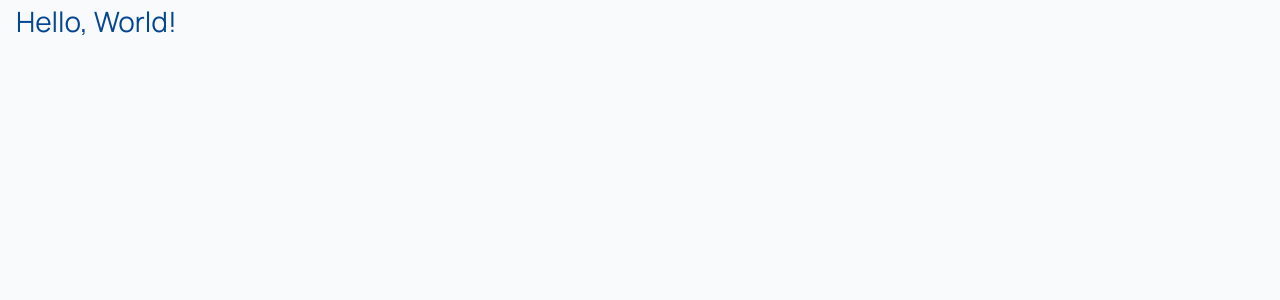
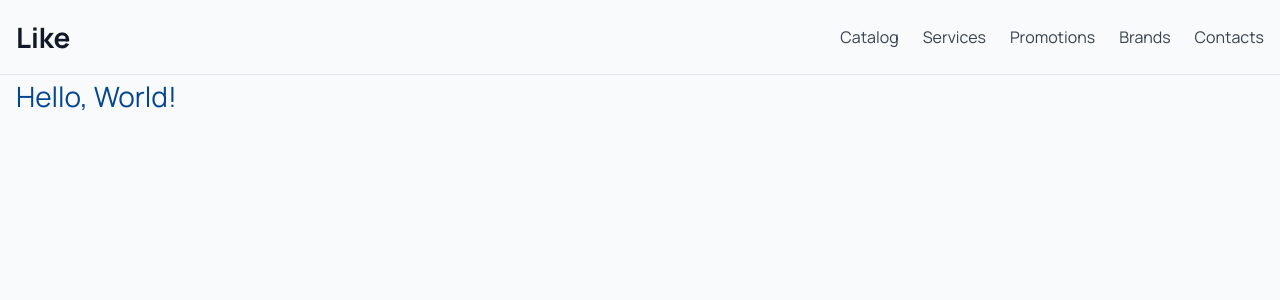
Before and after one commit to kyrlyama/likefon-website, a Next.js app: page / in a window 1280 px wide. Shown: the top 300 px of the page. Built offline with nearby package versions, Linux system fonts and the light colour scheme.

Commit message:
Add responsive Header

```diff
--- a/app/layout.tsx
+++ b/app/layout.tsx
@@ -1,6 +1,7 @@
 import type { Metadata } from "next";
 import { Manrope } from "next/font/google";
 import "./globals.css";
+import { Header } from "@/components/Header";
 
 const manrope = Manrope({
   variable: "--font-manrope",
@@ -15,7 +16,10 @@ export const metadata: Metadata = {
 export default function RootLayout({ children }: LayoutProps<"/">) {
   return (
     <html lang="en" className={`${manrope.variable} h-full antialiased`}>
-      <body className="min-h-full flex flex-col">{children}</body>
+      <body className="flex min-h-full flex-col">
+        <Header />
+        {children}
+      </body>
     </html>
   );
 }
--- /dev/null
+++ b/components/Header.tsx
@@ -0,0 +1,50 @@
+import Link from "next/link";
+import { Menu } from "lucide-react";
+import { Container } from "@/components/Container";
+
+type NavLink = {
+  href: string;
+  label: string;
+};
+
+const navLinks: NavLink[] = [
+  { href: "/catalog", label: "Catalog" },
+  { href: "/services", label: "Services" },
+  { href: "/promotions", label: "Promotions" },
+  { href: "/brands", label: "Brands" },
+  { href: "/contacts", label: "Contacts" },
+];
+
+export function Header() {
+  return (
+    <header className="border-b border-neutral-200">
+      <Container>
+        <div className="flex items-center justify-between py-4">
+          <Link href="/" className="text-h1 font-bold text-neutral-900">
+            Like
+          </Link>
+
+          <nav aria-label="Main" className="hidden gap-6 lg:flex">
+            {navLinks.map((link) => (
+              <Link
+                key={link.href}
+                href={link.href}
+                className="text-neutral-700 hover:text-primary-600"
+              >
+                {link.label}
+              </Link>
+            ))}
+          </nav>
+
+          <button
+            type="button"
+            aria-label="Open menu"
+            className="flex size-12 items-center justify-center rounded-full bg-primary-600 text-white lg:hidden"
+          >
+            <Menu />
+          </button>
+        </div>
+      </Container>
+    </header>
+  );
+}
--- a/package.json
+++ b/package.json
@@ -9,6 +9,7 @@
     "lint": "eslint"
   },
   "dependencies": {
+    "lucide-react": "^1.66.0",
     "next": "16.4.3",
     "react": "19.3.0",
     "react-dom": "19.3.0"
```
Also changed, not shown: 1 other file (tests, documents, lock files or other folders).
